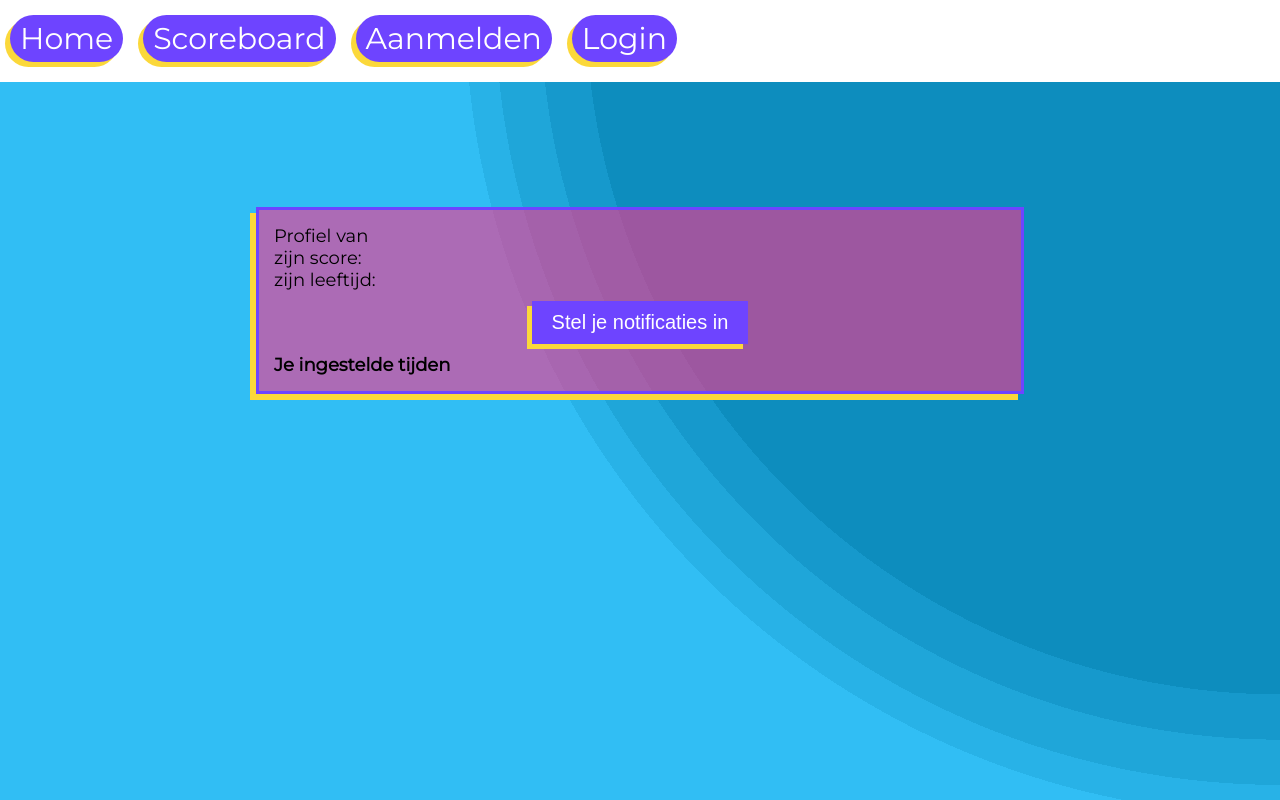
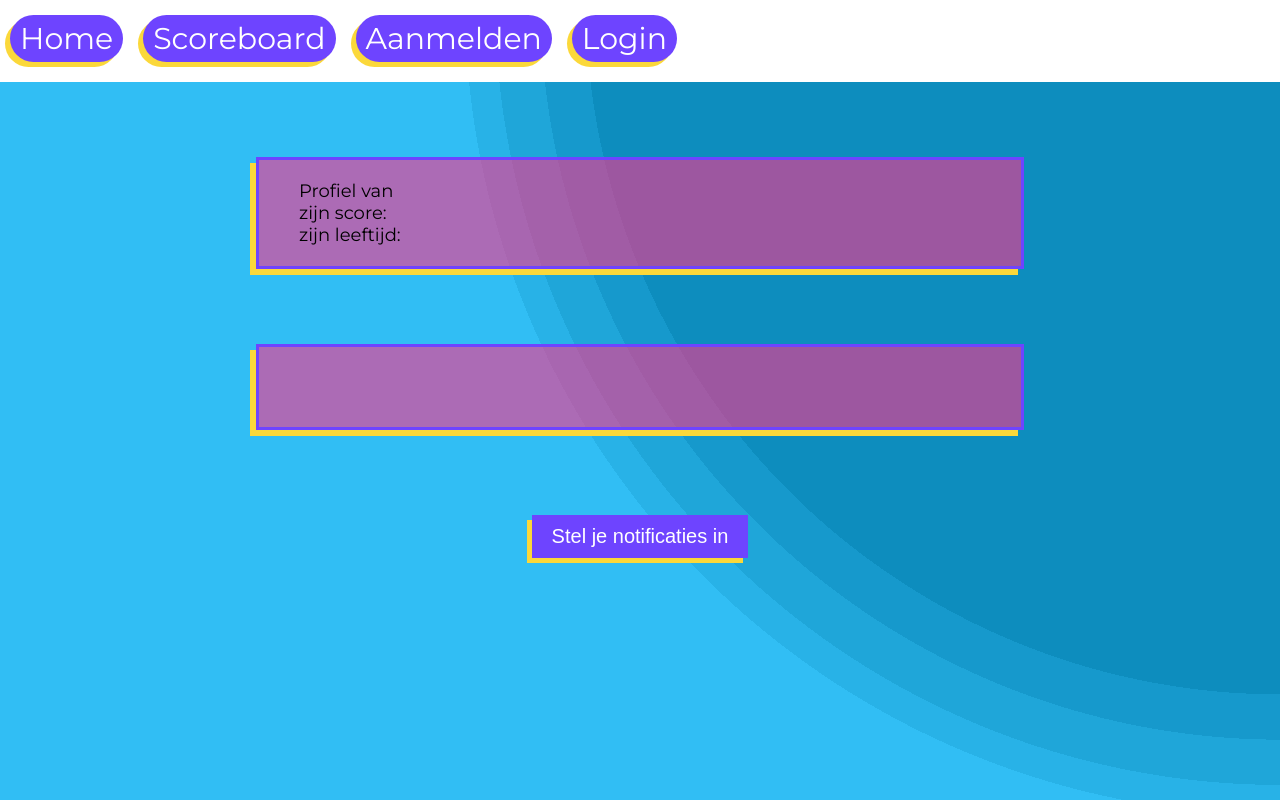
Before and after one commit to Thijs209/ipmedt4-react, a React (Create React App) app: page /profiel in a window 1280 px wide. Built offline with nearby package versions, Linux system fonts and the light colour scheme; no server answers.

Commit message:
fixed profile

```diff
--- a/src/auth/Profile.css
+++ b/src/auth/Profile.css
@@ -1,14 +1,23 @@
-article{
-    margin:125px auto 75px auto;
+.articleSection{
+    margin:75px auto 75px auto;
     width:60vw;
     background-color: rgba(253, 52, 140, 0.6);
     border:solid 3px #6e44ff;
-    padding:15px;
+    padding:2rem;
     box-shadow: -0.6rem 0.6rem 0 #fbd83a;
 
 }
+
+.articleSection__h2{
+    padding-left:2rem;
+    padding-bottom:1rem;
+}
+.articleSection-padding{
+    padding-top:2rem;
+}
 .articleSection > p{
     font-size: 1.8em;
+    padding-left:2rem;
 }
 
 .profileButtonSection{
@@ -28,8 +37,6 @@ article{
     transition: 0.2s ease-out;
 }
 
-
-
 @media only screen and (max-width: 600px) {
     article{
         width:80vw;
--- a/src/auth/Profile.js
+++ b/src/auth/Profile.js
@@ -12,6 +12,9 @@ class Profile extends React.Component{
         splitTimes: '',
         notificationInfo: {},
         dagen: [],
+        tijden: '',
+        checkDays: '',
+        checkTimes: '',
     };
 
 
@@ -43,6 +46,7 @@ class Profile extends React.Component{
     }
 
     checkTimes = () => {
+        if (this.state.notificationInfo !== null) {
             const timeArray = this.state.notificationInfo.time.split('/');
             if (this.state.notificationInfo.monday === 1 &&
                 this.state.notificationInfo.tuesday === 1 &&
@@ -78,11 +82,14 @@ class Profile extends React.Component{
                 if (this.state.notificationInfo.sunday === 1) {
                     this.setState({dagen: [...this.state.dagen, "Zondag"]});
                 }
-            this.setState({dagen: this.state.dagen + "om "});
                 for (var i = 0; i < timeArray.length; i++) {
-                this.setState({dagen: this.state.dagen + " " + timeArray[i]});
+                    this.setState({tijden: this.state.tijden + " " + timeArray[i]});
                 }
-            console.log(this.state.dagen);
+            }
+            this.setState({checkDays: "Je ingestelde dagen"});
+            this.setState({checkTimes: "Je ingestelde tijden"});
+        } else {
+            this.setState({checkDays: "Je hebt nog niks ingesteld"});
         }
     }
 
@@ -99,14 +106,22 @@ class Profile extends React.Component{
                 <p>{this.state.authName} zijn leeftijd: {this.state.authAge}</p>
                 </section>
 
+                <section className="articleSection">
+                    <h2 className="articleSection__h2">{this.state.checkDays}</h2>
+                    <p>{this.state.dagen[0]}</p>
+                    <p>{this.state.dagen[1]}</p>
+                    <p>{this.state.dagen[2]}</p>
+                    <p>{this.state.dagen[3]}</p>
+                    <p>{this.state.dagen[4]}</p>
+                    <p>{this.state.dagen[5]}</p>
+                    <p>{this.state.dagen[6]}</p>
+
+                    <h2 className="articleSection__h2 articleSection-padding">{this.state.checkTimes}</h2>
+                    <p>{this.state.tijden}</p>
+                </section>
+
                 <section className="profileButtonSection">
                     <button className="profileButtonSection__btn" onClick={this.redirectNotifications}>Stel je notificaties in</button>
-                </section>
-
-                <section className="articleSection">
-                <h2>Je ingestelde tijden</h2>
-                <p>{this.state.dagen}</p>
-
                 </section>
             </article>
         )
```
Lines whose indentation alone changed are shown as unchanged.
